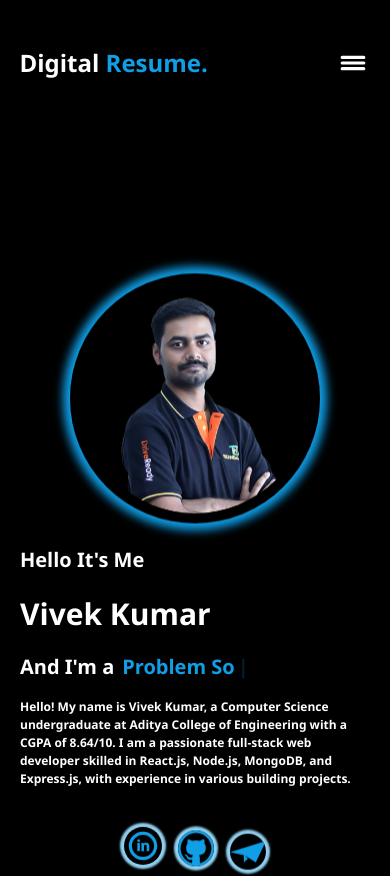
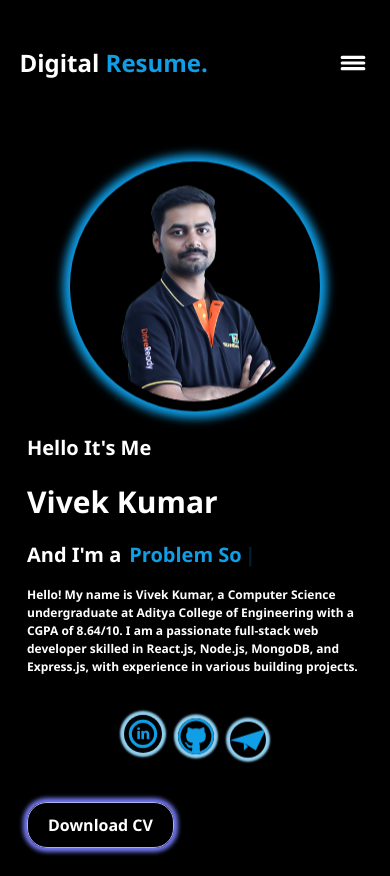
Before and after one commit to 2004vivek/portfolio, a React (Vite) app: page / in a window 390 px wide. Shown: the top 876 px of the page. Built offline with nearby package versions, Linux system fonts and the light colour scheme.

Commit message:
processing.

```diff
--- a/src/index.css
+++ b/src/index.css
@@ -949,7 +949,8 @@ margin-top: 18px;
   }
   .introduction_container{
    flex-direction: column-reverse;
-   padding: 0 20px;
+   padding: 0 25px;
+   margin: 0 7px;
 
   }
   .introduction_left{
@@ -1013,9 +1014,6 @@ margin-top: 18px;
   .certification-grid{
     gap: 20px;
   }
-  .introduction_container{
-    justify-content: center;
-  }
   .download_btn{
     margin-bottom: 2rem;
   }
@@ -1025,6 +1023,8 @@ margin-top: 18px;
   .introduction_container{
     flex-direction: column-reverse;
     padding: 0 20px;
+    justify-content: center;
+    margin-top: 1rem;
    }
    .about1_container{
     justify-content: center;
@@ -1080,10 +1080,7 @@ margin-top: 18px;
   }
 }
 @media only screen and (max-width:1024px){
-  .introduction_container{
-    width: auto;
 
-  }
   .about_design{
     width: auto;
   }
@@ -1093,6 +1090,7 @@ margin-top: 18px;
   .introduction_container{
     flex-direction: column-reverse;
     padding: 0 20px;
+    width: auto;
    }
    .download_btn{
     margin-bottom: 1.6rem;
```
